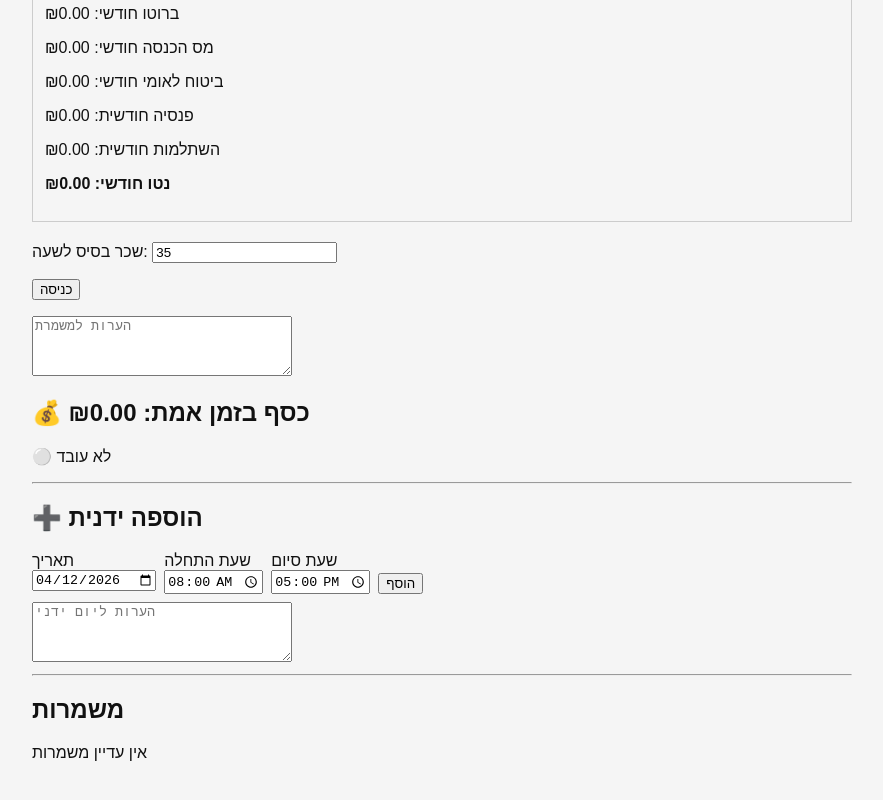
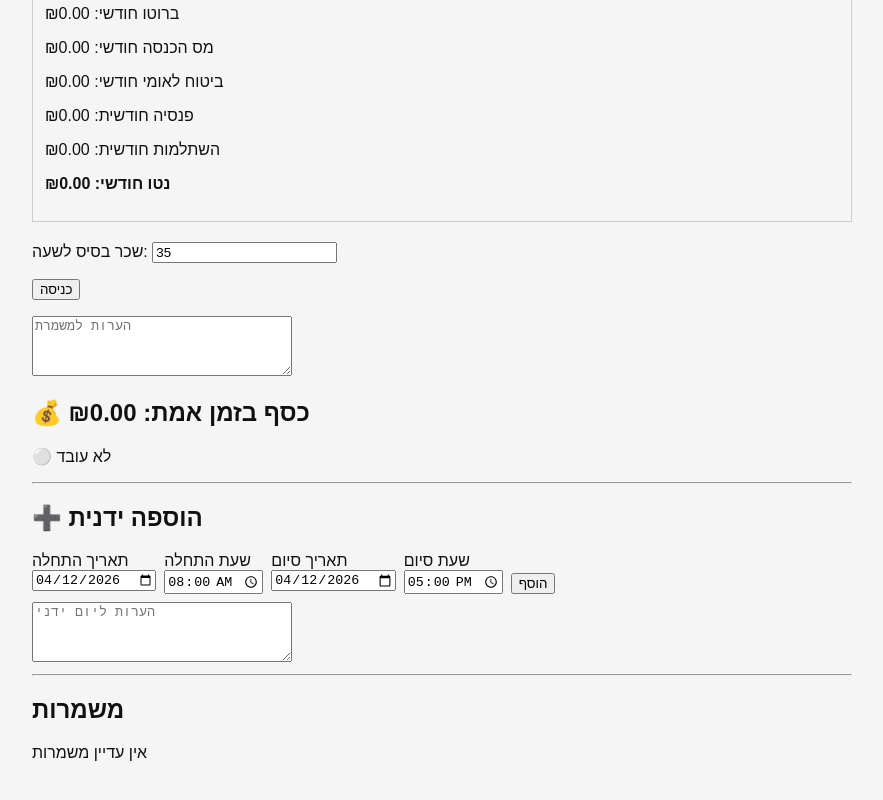
Before and after one commit to holzyotam-sys/salary-app-1, a Next.js app: page / in a window 1280 px wide. Shown: the part 626-1426 px from the top of the page, without its empty margins (198-1081 px from the left). Built offline with nearby package versions, Linux system fonts and the light colour scheme; no server answers.

Commit message:
manual shift supports next day end date

```diff
--- a/app/page.tsx
+++ b/app/page.tsx
@@ -63,13 +63,6 @@ function formatDateOnlyValue(timestamp: number): string {
   const month = String(d.getMonth() + 1).padStart(2, "0");
   const day = String(d.getDate()).padStart(2, "0");
   return `${year}-${month}-${day}`;
-}
-
-function formatTimeInputValue(timestamp: number): string {
-  const d = new Date(timestamp);
-  const hours = String(d.getHours()).padStart(2, "0");
-  const minutes = String(d.getMinutes()).padStart(2, "0");
-  return `${hours}:${minutes}`;
 }
 
 function toDateKey(timestamp: number): string {
@@ -215,6 +208,7 @@ function getMonthLabel(monthKey: string): string {
 
 export default function Home() {
   const nowDate = new Date();
+  const today = formatDateOnlyValue(nowDate.getTime());
 
   const [salary, setSalary] = useState<number>(35);
   const [note, setNote] = useState<string>("");
@@ -229,8 +223,9 @@ export default function Home() {
   const [editSalary, setEditSalary] = useState<number>(35);
   const [editNote, setEditNote] = useState("");
 
-  const [manualDate, setManualDate] = useState(formatDateOnlyValue(nowDate.getTime()));
+  const [manualStartDate, setManualStartDate] = useState(today);
   const [manualStartTime, setManualStartTime] = useState("08:00");
+  const [manualEndDate, setManualEndDate] = useState(today);
   const [manualEndTime, setManualEndTime] = useState("17:00");
   const [manualNote, setManualNote] = useState("");
 
@@ -386,10 +381,10 @@ export default function Home() {
   }
 
   function addManualShift() {
-    if (!manualDate || !manualStartTime || !manualEndTime) return;
+    if (!manualStartDate || !manualStartTime || !manualEndDate || !manualEndTime) return;
 
-    const start = buildTimestamp(manualDate, manualStartTime);
-    const end = buildTimestamp(manualDate, manualEndTime);
+    const start = buildTimestamp(manualStartDate, manualStartTime);
+    const end = buildTimestamp(manualEndDate, manualEndTime);
 
     if (Number.isNaN(start) || Number.isNaN(end) || end <= start) return;
 
@@ -624,12 +619,12 @@ export default function Home() {
 
       <div style={{ display: "flex", gap: 8, flexWrap: "wrap", marginBottom: 8 }}>
         <div>
-          <label>תאריך</label>
+          <label>תאריך התחלה</label>
           <br />
           <input
             type="date"
-            value={manualDate}
-            onChange={(e) => setManualDate(e.target.value)}
+            value={manualStartDate}
+            onChange={(e) => setManualStartDate(e.target.value)}
           />
         </div>
 
@@ -640,6 +635,16 @@ export default function Home() {
             type="time"
             value={manualStartTime}
             onChange={(e) => setManualStartTime(e.target.value)}
+          />
+        </div>
+
+        <div>
+          <label>תאריך סיום</label>
+          <br />
+          <input
+            type="date"
+            value={manualEndDate}
+            onChange={(e) => setManualEndDate(e.target.value)}
           />
         </div>
 
```
